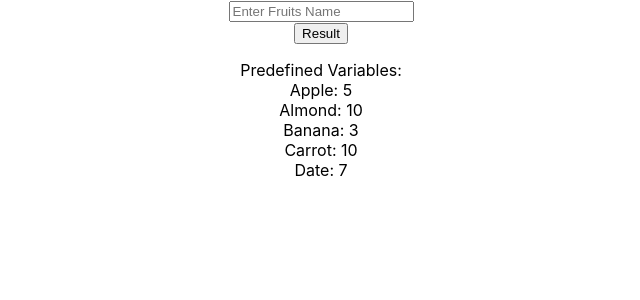
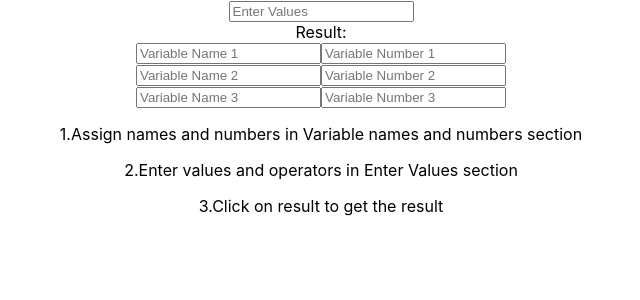
Before and after one commit to lakshaygoyal01/pry, a React (Create React App) app: page / in a window 1280 px wide. Shown: the top 300 px of the page, without its empty margins (319-959 px from the left). Built offline with nearby package versions, Linux system fonts and the light colour scheme.

Commit message:
App Updated

```diff
--- a/src/App.js
+++ b/src/App.js
@@ -3,20 +3,74 @@ import "./App.css";
 
 function App() {
   const [input, setInput] = useState("");
-  const [variables, setVariables] = useState({
-    Apple: 5,
-    Almond: 10,
-    Banana: 3,
-    Carrot: 10,
-    Date: 7,
-  }); // Predefined dummy variables
   const [result, setResult] = useState("");
   const [suggestedVariables, setSuggestedVariables] = useState([]);
+  const [variableName, setVariableName] = useState("");
+  const [variableNumber, setVariableNumber] = useState("");
+  const [variableName2, setVariableName2] = useState("");
+  const [variableNumber2, setVariableNumber2] = useState("");
+  const [variableName3, setVariableName3] = useState("");
+  const [variableNumber3, setVariableNumber3] = useState("");
+  const [variables, setVariables] = useState({
+    [variableName]: variableNumber,
+    [variableName2]: variableNumber2,
+    [variableName3]: variableNumber3,
+  });
 
   const handleInputChange = (e) => {
     setInput(e.target.value);
     updateSuggestedVariables(e.target.value);
   };
+
+  const handleVariableName = (e) => {
+    setVariableName(e.target.value);
+    updateSuggestedVariables(e.target.value);
+  };
+
+  const handleVariableNumber = (e) => {
+    setVariableNumber(e.target.value);
+  };
+
+  const handleVariableName2 = (e) => {
+    setVariableName2(e.target.value);
+    updateSuggestedVariables(e.target.value);
+  };
+
+  const handleVariableNumber2 = (e) => {
+    setVariableNumber2(e.target.value);
+  };
+  const handleVariableName3 = (e) => {
+    setVariableName3(e.target.value);
+    updateSuggestedVariables(e.target.value);
+  };
+  const handleVariableNumber3 = (e) => {
+    setVariableNumber3(e.target.value);
+  };
+
+  // Update variables when input fields change
+  React.useEffect(() => {
+    setVariables({
+      [variableName]: variableNumber,
+      [variableName2]: variableNumber2,
+      [variableName3]: variableNumber3,
+    });
+  }, [
+    variableName,
+    variableNumber,
+    variableName2,
+    variableNumber2,
+    variableName3,
+    variableNumber3,
+  ]);
+
+  const handleButtonClick = (value) => {
+    setInput((prevInput) => prevInput + value);
+  };
+
+  const handleBackspace = () => {
+    setInput((prevInput) => prevInput.slice(0, -1));
+  };
+
   const calculateResult = () => {
     try {
       let expression = input;
@@ -35,15 +89,20 @@ function App() {
     }
   };
 
+  const clearInput = () => {
+    setInput("");
+    setResult("");
+  };
+
   const updateSuggestedVariables = (searchTerm) => {
     const matchingVariables = Object.keys(variables).filter((variableName) =>
-      variableName.toLowerCase().startsWith(searchTerm.toLowerCase())
+      variableName.toLowerCase().includes(searchTerm.toLowerCase())
     );
     setSuggestedVariables(matchingVariables);
   };
 
   const insertVariable = (variableName) => {
-    setInput(variableName);
+    setInput((prevInput) => variableName);
     setSuggestedVariables([]); // Clear suggestions
   };
 
@@ -54,9 +113,9 @@ function App() {
           type='text'
           value={input}
           onChange={handleInputChange}
-          placeholder='Enter Fruits Name'
+          placeholder='Enter Values'
         />
-        <div>
+        <div className='variable-suggestions'>
           {suggestedVariables.map((variableName) => (
             <button
               key={variableName}
@@ -68,19 +127,52 @@ function App() {
         </div>
       </div>
       <div className='buttons'>{/* Buttons for digits, operators, etc. */}</div>
-      <button className='result' onClick={calculateResult}>
-        Result
-      </button>
-      <p className='final_result'>{result}</p>
-
-      <div className='variables'>
-        Predefined Variables:
-        {Object.entries(variables).map(([name, value]) => (
-          <div key={name}>
-            {name}: {value}
-          </div>
-        ))}
+      <div className='result' onClick={calculateResult}>
+        Result: {result}
       </div>
+      <input
+        type='text'
+        value={variableName}
+        placeholder='Variable Name 1'
+        onChange={handleVariableName}
+      />
+      <input
+        type='text'
+        value={variableNumber}
+        placeholder='Variable Number 1'
+        onChange={handleVariableNumber}
+      />
+      <div>
+        <input
+          type='text'
+          value={variableName2}
+          placeholder='Variable Name 2'
+          onChange={handleVariableName2}
+        />
+        <input
+          type='text'
+          value={variableNumber2}
+          placeholder='Variable Number 2'
+          onChange={handleVariableNumber2}
+        />
+      </div>
+      <div>
+        <input
+          type='text'
+          value={variableName3}
+          placeholder='Variable Name 3'
+          onChange={handleVariableName3}
+        />
+        <input
+          type='text'
+          value={variableNumber3}
+          placeholder='Variable Number 3'
+          onChange={handleVariableNumber3}
+        />
+      </div>
+      <p>1.Assign names and numbers in Variable names and numbers section</p>
+      <p>2.Enter values and operators in Enter Values section </p>
+      <p>3.Click on result to get the result</p>
     </div>
   );
 }
```
